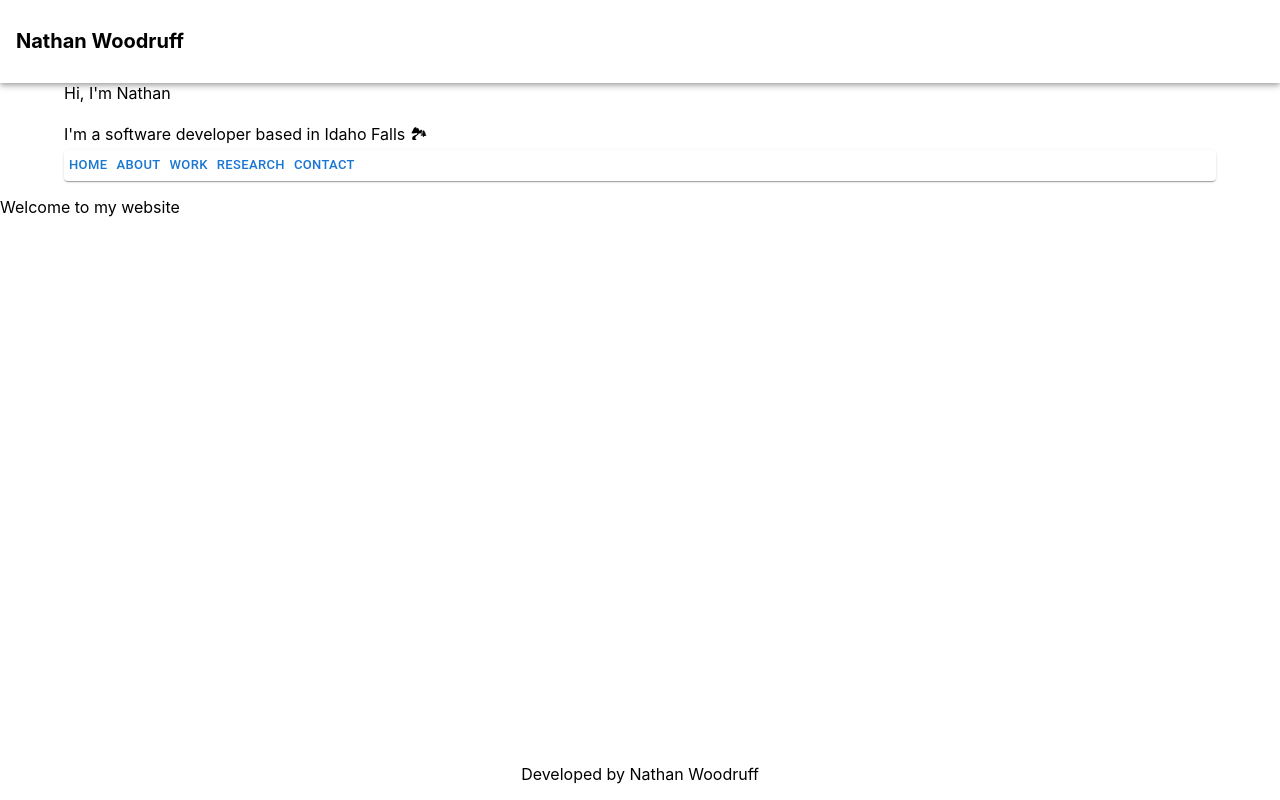
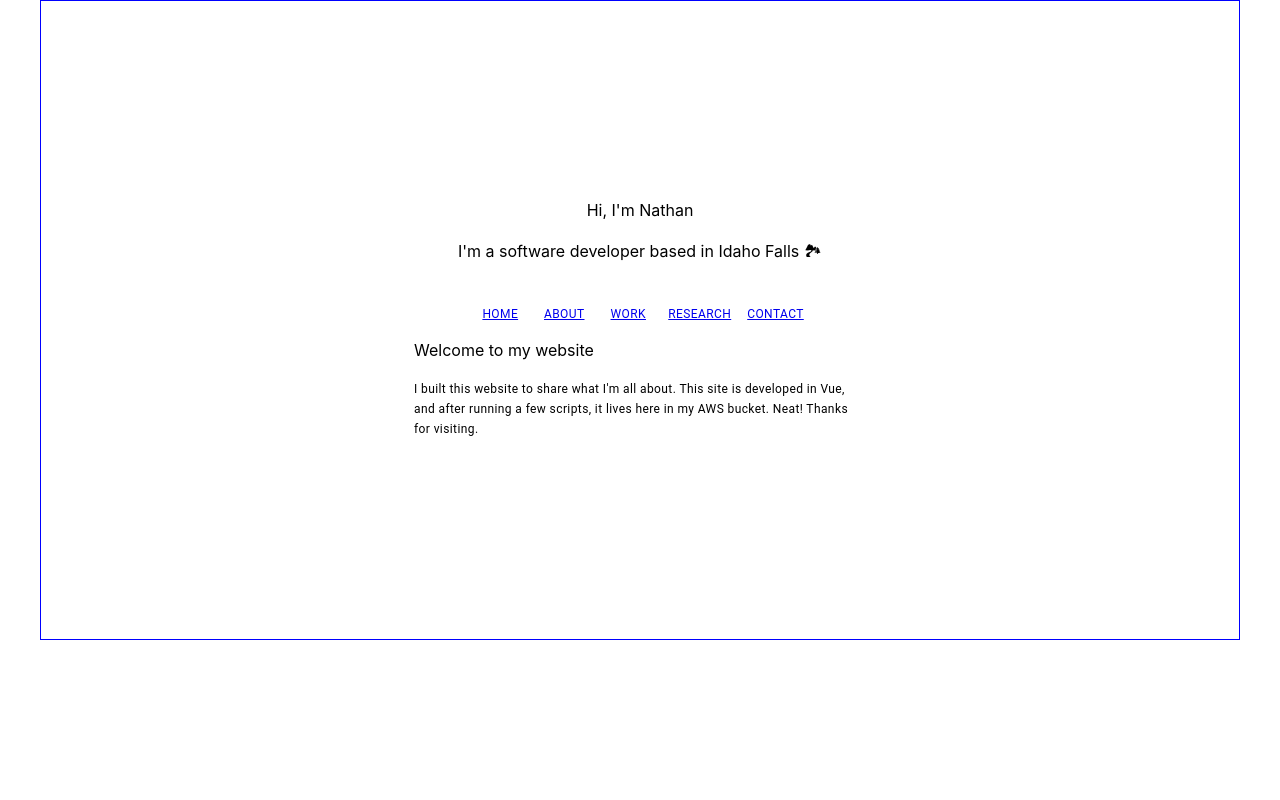
Before and after one commit to nwoodr94/nathanwoodruff.dev, a React (Create React App) app: page / in a window 1280 px wide. Built offline with nearby package versions, Linux system fonts and the light colour scheme.

Commit message:
Begin more advanced layout

```diff
--- a/src/App.js
+++ b/src/App.js
@@ -1,34 +1,86 @@
-import React from 'react';
-import { AppBar, Box, Button, ButtonGroup, Card, Container } from "@mui/material";
+import React from "react";
+import {
+  AppBar,
+  Box,
+  Button,
+  List,
+  ListItem,
+  ListItemButton,
+  Container,
+  Typography,
+  Stack,
+} from "@mui/material";
+import { Outlet, Link } from "react-router-dom";
 
-class App extends React.Component {
-  render() {
+function App() {
   return (
+    <Container
+      sx={{
+        textAlign: "center",
+        height: "80vh",
+        border: "1px solid blue",
+      }}
+    >
+      <Box
+        sx={{
+          height: "100%",
+          alignItems: "center",
+          justifyContent: "center",
+          display: "flex",
+        }}
+      >
+        <Stack>
           <Box>
-        <AppBar position="sticky" sx={{ bgcolor: "white", color: "black"}}><h1 style={{ padding: "1rem", fontSize: "1.25rem"}}>Nathan Woodruff</h1></AppBar>
-        <Container>
-                <Box m="auto">
             Hi, I'm Nathan
             <br />
             <br />
-                    I'm a software developer based in Idaho Falls <span role="img" aria-label="mountain">{String.fromCodePoint(0x1f3de)}</span>
+            I'm a software developer based in Idaho Falls{" "}
+            <span role="img" aria-label="mountain">
+              {String.fromCodePoint(0x1f3de)}
+            </span>
           </Box>
-                <Card>
-                    <ButtonGroup>
-                        <Button size="small" variant="text" href="/home">Home</Button>
-                        <Button size="small" variant="text">About</Button>
-                        <Button size="small" variant="text">Work</Button>
-                        <Button size="small" variant="text">Research</Button>
-                        <Button size="small" variant="text">Contact</Button>
-                    </ButtonGroup>
-                </Card>
+          <br />
+          <List
+            sx={{
+              display: "inline",
+              alignItems: "center",
+              width: "500px",
+              maxWidth: "80vw",
+            }}
+          >
+            <Button dense={true}>
+              <Link to="/">
+                <Typography variant="caption" sx={{ padding: "0.25rem" }}>
+                  Home
+                </Typography>
+              </Link>
+            </Button>
+            <Button dense={true}>
+              <Link to="/about">
+                <Typography variant="caption">About</Typography>
+              </Link>
+            </Button>
+            <Button dense={true}>
+              <Link to="/work">
+                <Typography variant="caption">Work</Typography>
+              </Link>
+            </Button>
+            <Button dense={true}>
+              <Link to="/research">
+                <Typography variant="caption">Research</Typography>
+              </Link>
+            </Button>
+            <Button dense={true}>
+              <Link to="/contact">
+                <Typography variant="caption">Contact</Typography>
+              </Link>
+            </Button>
+          </List>
+          <Outlet />
+        </Stack>
+      </Box>
     </Container>
-        <AppBar position="fixed" elevation={0} sx={{ top: 'auto', bottom: 0, bgcolor: "white", color: "black", padding: "1rem" }}>
-          <Box m="auto">Developed by Nathan Woodruff</Box>
-        </AppBar>
-      </Box>
-    )
-  }
+  );
 }
 
 export default App;
--- /dev/null
+++ b/src/Components/About.js
@@ -0,0 +1,8 @@
+import { Container } from "@mui/material";
+import React from "react";
+
+function About() {
+  return <Container>About</Container>;
+}
+
+export default About;
--- /dev/null
+++ b/src/Components/Contact.js
@@ -0,0 +1,8 @@
+import { Container } from "@mui/material";
+import React from "react";
+
+function Contact() {
+  return <Container>Contact</Container>;
+}
+
+export default Contact;
--- a/src/Components/Home.js
+++ b/src/Components/Home.js
@@ -1,11 +1,19 @@
-import React from 'react'
+import React from "react";
+import { Box, Container, Typography } from "@mui/material";
 
-class Home extends React.Component {
-    render() {
-        return (
-            <p>Welcome to my website</p>
-        )
-    }
+function Home() {
+  return (
+    <Container sx={{ width: "500px", maxWidth: "80vw", textAlign: "left" }}>
+      <Typography variant="subtitle">Welcome to my website</Typography>
+      <br />
+      <br />
+      <Typography variant="caption" component="p">
+        I built this website to share what I'm all about. This site is developed
+        in Vue, and after running a few scripts, it lives here in my AWS bucket.
+        Neat! Thanks for visiting.
+      </Typography>
+    </Container>
+  );
 }
 
 export default Home;
--- a/src/Components/Nathan.js
+++ /dev/null
@@ -1,12 +0,0 @@
-import React from "react";
-
-
-class Nathan extends React.Component {
-    render() {
-        return (
-            <p>Welcome to my website</p>
-        )
-    }
-}
-
-export default Nathan;
--- /dev/null
+++ b/src/Components/Research.js
@@ -0,0 +1,8 @@
+import { Container } from "@mui/material";
+import React from "react";
+
+function Research() {
+  return <Container>Research</Container>;
+}
+
+export default Research;
--- /dev/null
+++ b/src/Components/Work.js
@@ -0,0 +1,8 @@
+import { Container } from "@mui/material";
+import React from "react";
+
+function Work() {
+  return <Container>Work</Container>;
+}
+
+export default Work;
--- a/src/index.js
+++ b/src/index.js
@@ -1,25 +1,31 @@
-import React from 'react';
-import ReactDOM from 'react-dom/client';
-import './index.css';
-import App from './App';
-import Nathan from './Components/Nathan';
-import Home from './Components/Home';
-import reportWebVitals from './reportWebVitals';
-import { BrowserRouter,
-  Routes,
-  Route,
-} from 'react-router-dom';
+import React from "react";
+import ReactDOM from "react-dom/client";
+import "./index.css";
+import reportWebVitals from "./reportWebVitals";
+import { BrowserRouter as Router, Routes, Route } from "react-router-dom";
 
-const root = ReactDOM.createRoot(document.getElementById('root'));
+// Components
+import App from "./App";
+import About from "./Components/About";
+import Home from "./Components/Home";
+import Work from "./Components/Work";
+import Research from "./Components/Research";
+import Contact from "./Components/Contact";
+
+const root = ReactDOM.createRoot(document.getElementById("root"));
 root.render(
   <React.StrictMode>
-    <App />
-    <BrowserRouter>
+    <Router>
       <Routes>
-        <Route path="/" element={<Nathan />} />
-        <Route path="/home" element={<Home />} />
+        <Route path="/" element={<App />}>
+          <Route path="/" element={<Home />}></Route>
+          <Route path="/about" element={<About />}></Route>
+          <Route path="/work" element={<Work />}></Route>
+          <Route path="/research" element={<Research />}></Route>
+          <Route path="/contact" element={<Contact />}></Route>
+        </Route>
       </Routes>
-    </BrowserRouter>
+    </Router>
   </React.StrictMode>
 );
 
```
Lines whose indentation alone changed are shown as unchanged.
